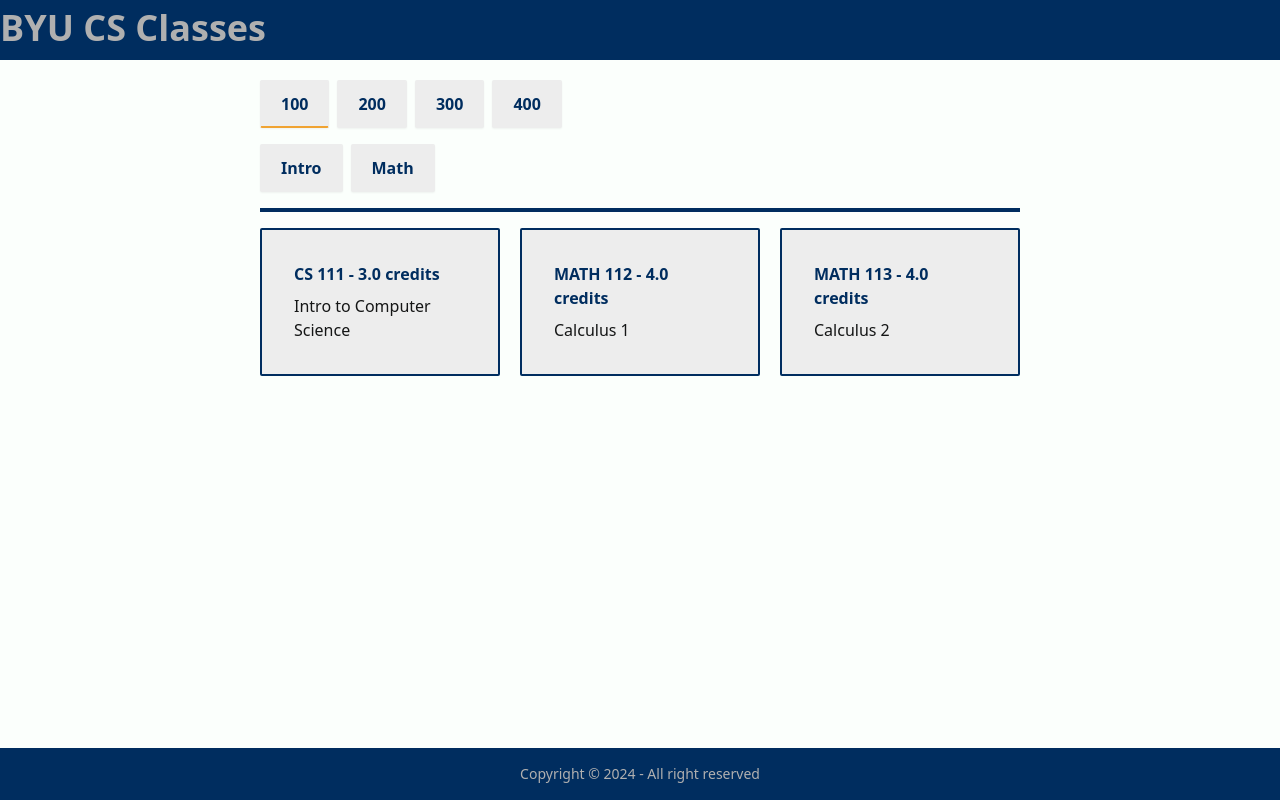
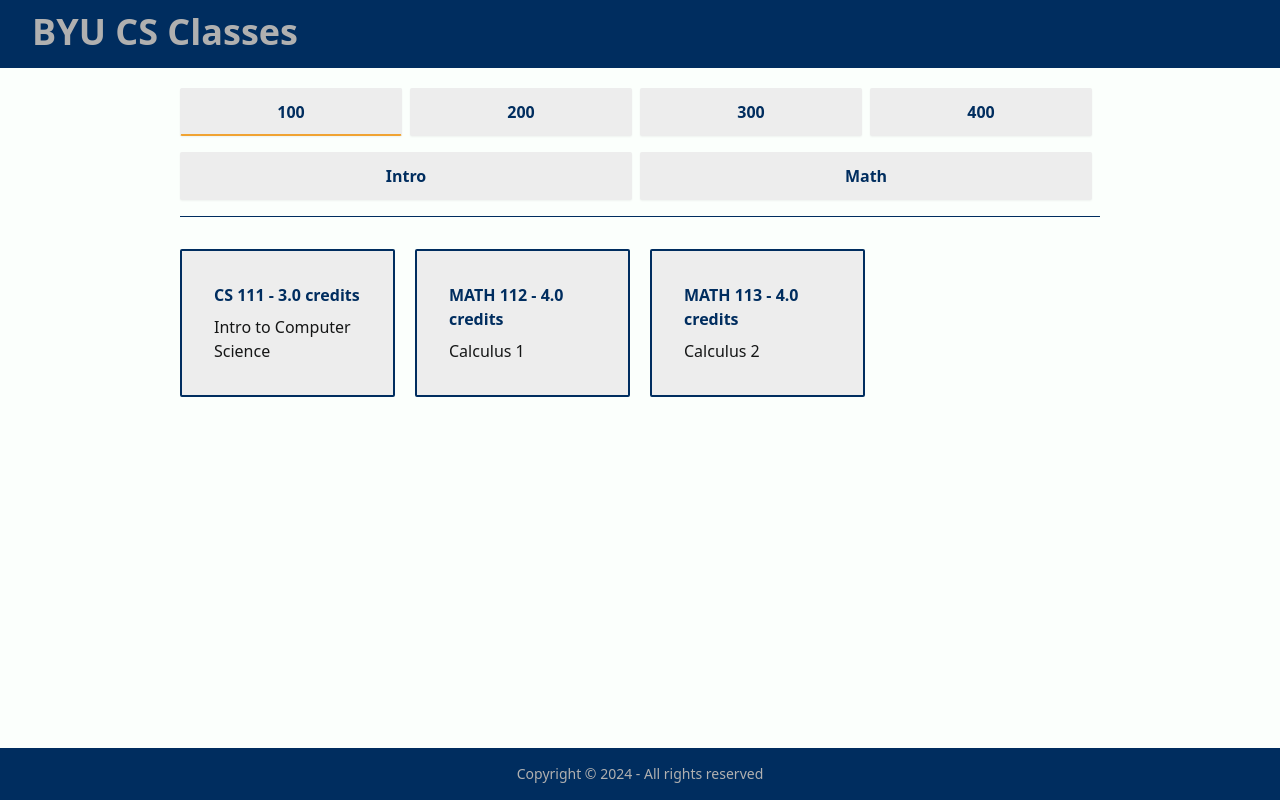
Before and after one commit to speel107/card-app, a React (Create React App) app: page / in a window 1280 px wide. Built offline with nearby package versions, Linux system fonts and the light colour scheme.

Commit message:
Layout adjustments

```diff
--- a/package.json
+++ b/package.json
@@ -39,6 +39,7 @@
     ]
   },
   "devDependencies": {
+    "@babel/plugin-proposal-private-property-in-object": "^7.21.11",
     "daisyui": "^4.7.2",
     "gh-pages": "^6.1.1",
     "tailwindcss": "^3.4.1"
--- a/src/ClassList.css
+++ b/src/ClassList.css
@@ -1,6 +1,7 @@
 /* ClassList.css */
 .class-list {
-    max-width: 800px;
+    max-width: 1280px;
+    width: 75%;
     margin: 0 auto;
     padding: 20px;
   }
@@ -11,6 +12,7 @@
 
   /* set background-color to  */
   .tabs button {
+    flex: 1;
     background-color: #ededed;
     border-bottom: 2px solid transparent;
     padding: 10px 20px;
--- a/src/ClassList.jsx
+++ b/src/ClassList.jsx
@@ -69,7 +69,7 @@ const ClassList = () => {
             ))}
           </div>
         )}
-        <hr className="border-2 border-primary my-4" />
+        <hr className="border-1 border-primary mt-4 mb-8" />
         <div className="class-card-container">
           {filteredClasses.map((classCS) => (
             <ClassCard key={classCS.code} course={classCS} />
--- a/src/Footer.jsx
+++ b/src/Footer.jsx
@@ -4,7 +4,7 @@ export const Footer = memo(() => {
   return (
     <footer className="footer items-center p-4 bg-primary text-neutral-content mx-auto">
       <aside className="items-center grid-flow-col mx-auto">
-        <p>Copyright © 2024 - All right reserved</p>
+        <p>Copyright © 2024 - All rights reserved</p>
       </aside>
       {/* <nav className="grid-flow-col gap-4 md:place-self-center md:justify-self-end">
       </nav> */}
--- a/src/Header.jsx
+++ b/src/Header.jsx
@@ -1,9 +1,9 @@
 export const Header = () => {
   return (
     <header className="header bg-primary text-neutral-content">
-      <div className="container mx-auto pt-2 pb-3">
+      <div className="container mx-auto pt-3 pb-4">
         <div className="flex-1">
-          <h1 className="text-4xl font-bold">BYU CS Classes</h1>
+          <h1 className="text-4xl font-bold px-8">BYU CS Classes</h1>
         </div>
       </div>
     </header>
```
Also changed, not shown: src/ClassCard.jsx (+0 -7 lines), 1 other file (tests, documents, lock files or other folders).
